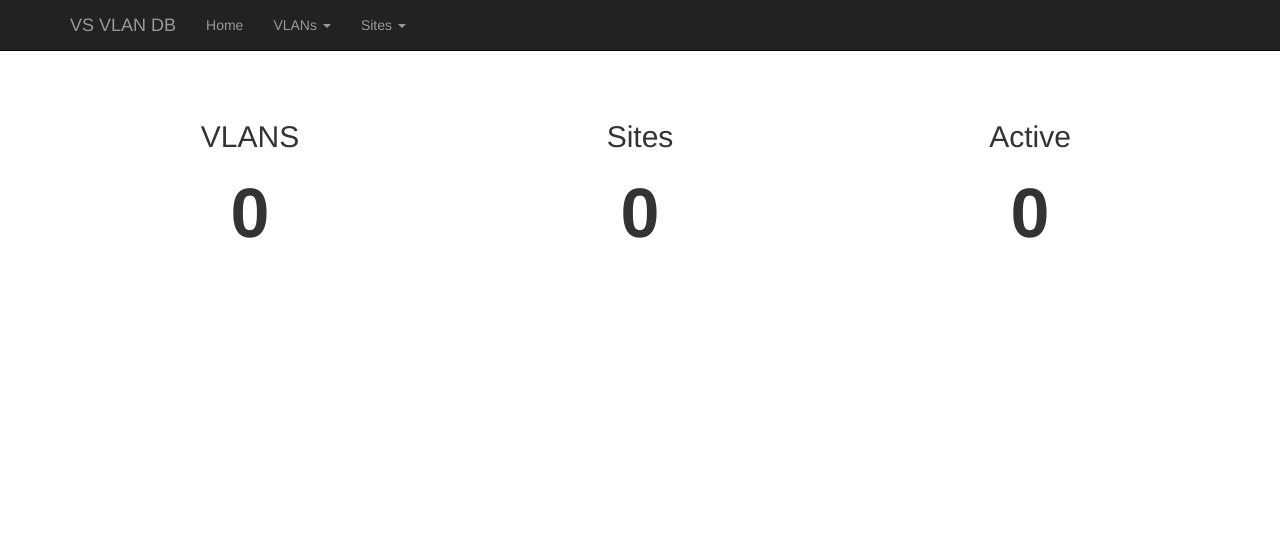
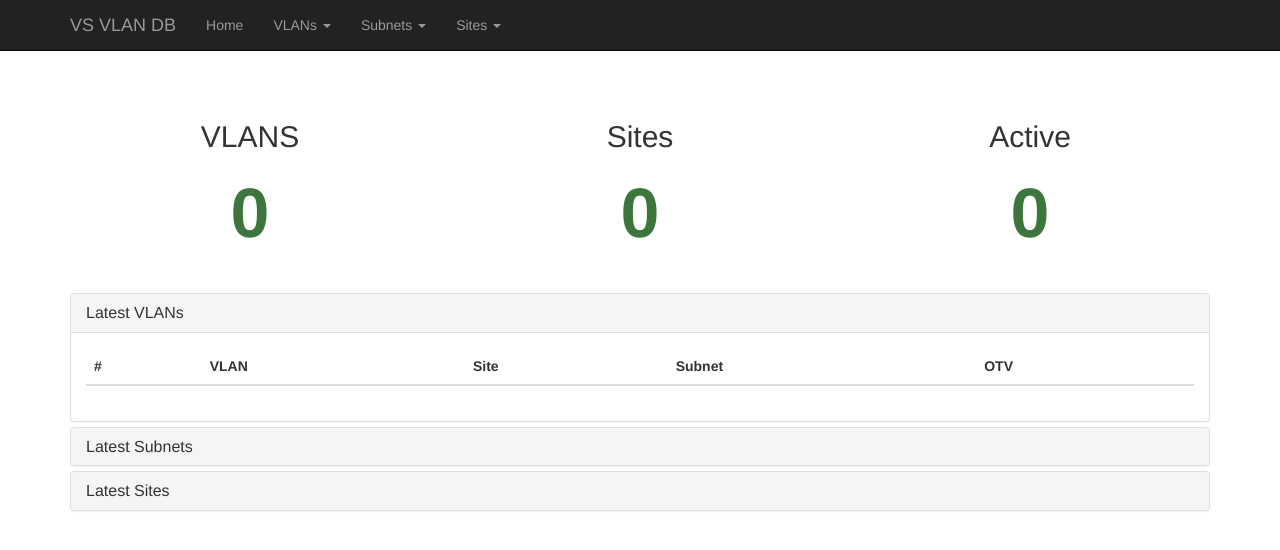
Before and after one commit to mrcrilly/vs-vlan-db, a Flask app: page / in a window 1280 px wide. Shown: the top 550 px of the page. Run offline with Flask 2, Linux system fonts and the light colour scheme; lists and menus that the app fills with data are empty; some libraries are stand-ins or nearby versions.

Commit message:
Updating and implementing template basics.

```diff
--- a/vsvlandb/templates/base.html
+++ b/vsvlandb/templates/base.html
@@ -7,12 +7,12 @@
     <meta name="description" content="Very Simple VLAN DB">
     <meta name="author" content="Michael Crilly">
 
-    <link rel="shortcut icon" href="static/assests/ico/favicon.png">
+    <link rel="shortcut icon" href="{{url_for('static', filename='assests/ico/favicon.png')}}">
 
     <title>{%block title%}{%endblock%}</title>
 
     <!-- Bootstrap core CSS -->
-    <link href="static/assests/css/bootstrap.css" rel="stylesheet">
+    <link href="{{url_for('static', filename='assests/css/bootstrap.css')}}" rel="stylesheet">
 
     <!-- Just for debugging purposes. Don't actually copy this line! -->
     <!--[if lt IE 9]><script src="../../docs-assets/js/ie8-responsive-file-warning.js"></script><![endif]-->
@@ -62,6 +62,15 @@
             </li>
             <li class="dropdown">
               <a href="#" class="dropdown-toggle" data-toggle="dropdown">
+                Subnets <span class="caret"></span>
+              </a>
+              <ul class="dropdown-menu">
+                <li><a href="/subnets">List</a></li>
+                <li><a href="/subnets/add">Add</a></li>
+              </ul>
+            </li>
+            <li class="dropdown">
+              <a href="#" class="dropdown-toggle" data-toggle="dropdown">
                 Sites <span class="caret"></span>
               </a>
               <ul class="dropdown-menu">
@@ -83,6 +92,6 @@
     ================================================== -->
     <!-- Placed at the end of the document so the pages load faster -->
     <script src="https://code.jquery.com/jquery-1.10.2.min.js"></script>
-    <script src="static/assests/js/bootstrap.min.js"></script>
+    <script src="{{url_for('static', filename='assests/js/bootstrap.min.js')}}"></script>
   </body>
 </html>
--- a/vsvlandb/templates/index.html
+++ b/vsvlandb/templates/index.html
@@ -5,20 +5,115 @@
 	<div class="col-lg-4">
 		<div class="dashboard-element">
 			<h2 class="text-center">VLANS</h2>
-			<p class="text-center">0</p>
+			<p class="text-center text-success">0</p>
 		</div>
 	</div>
 	<div class="col-lg-4">
 		<div class="dashboard-element">
 			<h2 class="text-center">Sites</h2>
-			<p class="text-center">0</p>
+			<p class="text-center text-success">0</p>
 		</div>
 	</div>
 	<div class="col-lg-4">
 		<div class="dashboard-element">
 			<h2 class="text-center">Active</h2>
-			<p class="text-center">0</p>
+			<p class="text-center text-success">0</p>
 		</div>
 	</div>
 </div>
+<br />
+<div class="row">
+	<div class="col-lg-12">
+
+		<div class="panel-group" id="accordion">
+
+			<div class="panel panel-default">
+				<div class="panel-heading">
+						<h4 class="panel-title">
+							<a href="#vlans" data-toggle="collapse" data-parent="#accordion">
+								Latest VLANs
+							</a>
+						</h4>
+				</div>
+				<div class="panel-collapse collapse in" id="vlans">
+					<div class="panel-body">
+						<table class="table table-striped">
+							<thead>
+								<tr>
+									<th>#</th>
+									<th>VLAN</th>
+									<th>Site</th>
+									<th>Subnet</th>
+									<th>OTV</th>
+								</tr>
+							</thead>
+							<tbody>
+
+							</tbody>
+						</table>
+					</div>
+				</div>
+			</div>
+
+			<div class="panel panel-default">
+				<div class="panel-heading">
+						<h4 class="panel-title">
+							<a href="#subnets" data-toggle="collapse" data-parent="#accordion">
+								Latest Subnets
+							</a>
+						</h4>
+				</div>
+				<div class="panel-collapse collapse" id="subnets">
+					<div class="panel-body">
+						<table class="table table-striped">
+							<thead>
+								<tr>
+									<th>#</th>
+									<th>Subnet</th>
+									<th>Netmask</th>
+									<th>Cidr</th>
+									<th>Site</th>
+									<th>VLAN Count</th>
+									<th>Active</th>
+								</tr>
+							</thead>
+							<tbody>
+
+							</tbody>
+						</table>
+					</div>
+				</div>
+			</div>
+
+			<div class="panel panel-default">
+				<div class="panel-heading">
+						<h4 class="panel-title">
+							<a href="#sites" data-toggle="collapse" data-parent="#accordion">
+								Latest Sites
+							</a>
+						</h4>
+				</div>
+				<div class="panel-collapse collapse" id="sites">
+					<div class="panel-body">
+						<table class="table table-striped">
+							<thead>
+								<tr>
+									<th>#</th>
+									<th>Name</th>
+									<th>Description</th>
+									<th>Active</th>
+								</tr>
+							</thead>
+							<tbody>
+
+							</tbody>
+						</table>
+					</div>
+				</div>
+			</div>
+
+		</div>
+
+	</div>
+</div>
 {% endblock %}
```
Also changed, not shown: vsvlandb/templates/sites.html (deleted, +0 -19 lines), vsvlandb/templates/sites_list.html (added, +64 -0 lines), vsvlandb/templates/subnets_list.html (added, +70 -0 lines), vsvlandb/templates/vlans.html (deleted, +0 -20 lines), vsvlandb/templates/vlans_add.html (added, +56 -0 lines), vsvlandb/templates/vlans_list.html (added, +67 -0 lines).
